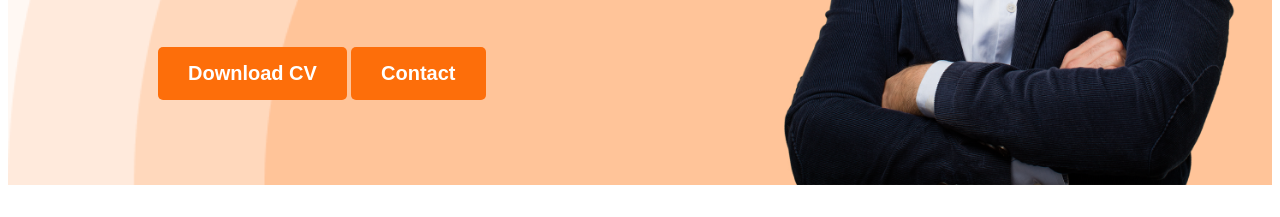
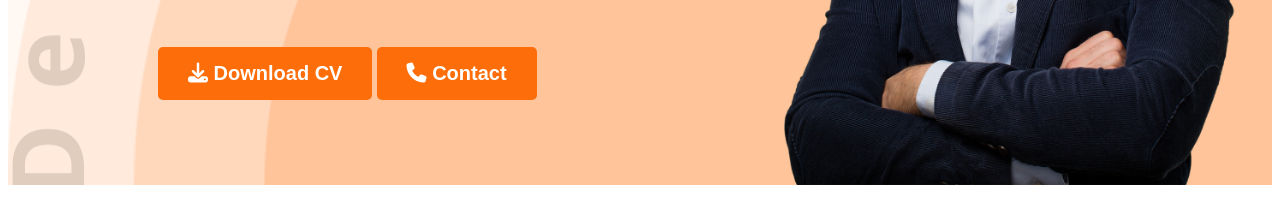
Before and after one commit to ShadowDeCoder/webdeveloper-portfolio, a plain HTML site: page index.html in a window 1280 px wide. Shown: the part 583-800 px from the top of the page. Drawn offline with nearby package versions, Linux system fonts and the light colour scheme.

Commit message:
added font awesome icons

```diff
--- a/index.html
+++ b/index.html
@@ -8,6 +8,7 @@
 <link rel="preconnect" href="https://fonts.gstatic.com" crossorigin>
 <link href="https://fonts.googleapis.com/css2?family=Open+Sans:wght@400;700;800&display=swap" rel="stylesheet">
     <link rel="stylesheet" href="styles/portfolio.css">
+    <script src="https://kit.fontawesome.com/aab9e8084f.js" crossorigin="anonymous"></script>
 </head>
 <body>
     <header class="header">
@@ -24,8 +25,8 @@
                 <h3 class="banner-greeting">Hi, I am</h3>
                 <h1 class="banner-title">Mary Hardy</h1>
                 <p class="banner-description">Shot what able cold new see hold.Friendly as an betrayed formerly he. Morning because as to society behaved moments.</p>
-                <button class="primary-button">Download CV</button>
-                <button class="primary-button">Contact</button>
+                <button class="primary-button"><i class="fa-solid fa-download"></i> Download CV</button>
+                <button class="primary-button"><i class="fa-solid fa-phone"></i> Contact</button>
             </div>
             <img class="profile-pic" src="images/hardy.png" alt="My Photo">
         </div>
@@ -136,7 +137,7 @@
                 </div>
             </div>
             <div class="download-cv">
-                <button class="primary-button">Download CV</button>
+                <button class="primary-button"><i class="fa-solid fa-download"></i> Download CV</button>
             </div>
         </section>
     </main>
--- a/styles/portfolio.css
+++ b/styles/portfolio.css
@@ -61,10 +61,10 @@ nav a
 .header
 {
     background: #FFF8F3;
-    background-image: url("../images/header_bg.png");
+    background-image: url("../images/header_bg.png"),url("../images/developer.png");
     background-repeat: no-repeat;
-    background-position: bottom right;
-    background-size: cover;
+    background-position: bottom right, top left;
+    background-size:cover, auto;
 }
 
 .banner
```
